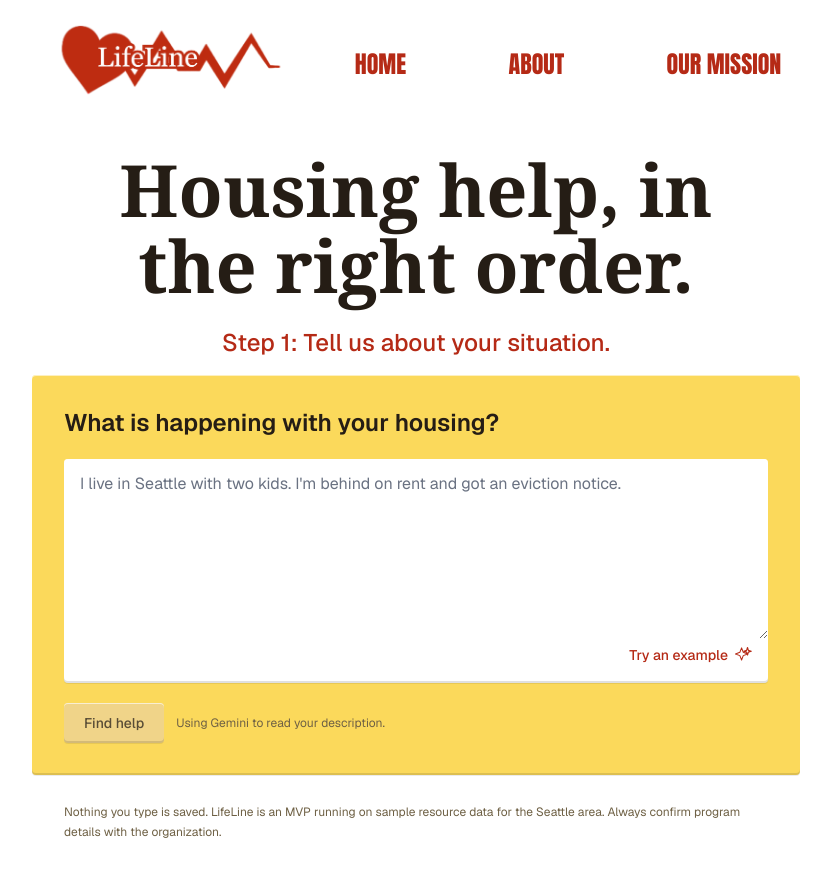
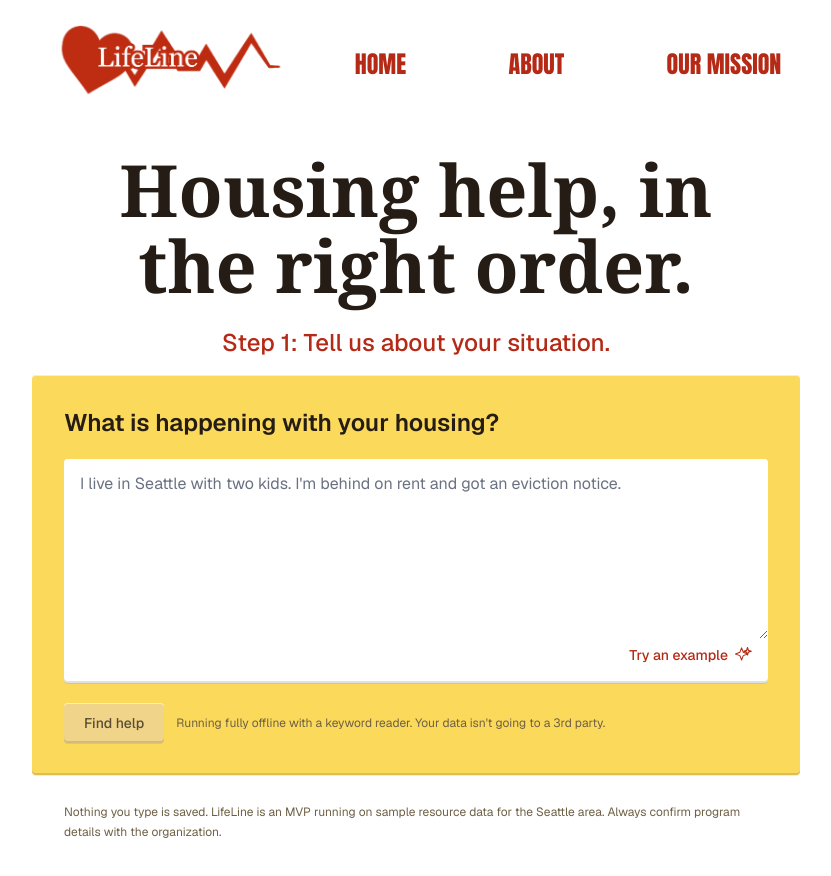
Before and after one commit to fullwizard/LifeLine, a Next.js app: page / in a window 1280 px wide. Shown: the top 876 px of the page, without its empty margins (224-1055 px from the left). Built offline with nearby package versions, Linux system fonts and the light colour scheme; no server answers.

Commit message:
Made explainers simpler/removed some

```diff
--- a/app/components/FollowUpStep.tsx
+++ b/app/components/FollowUpStep.tsx
@@ -20,7 +20,7 @@ export function FollowUpStep({
 
   return (
     <div className="grid items-start gap-8 md:grid-cols-[1fr_1.65fr]">
-      <UnderstoodFacts situation={parsed.situation} candidateCount={parsed.candidateCount} parsedBy={parsed.parsedBy} />
+      <UnderstoodFacts situation={parsed.situation} candidateCount={parsed.candidateCount} />
 
       <form
         className="rounded-none bg-paper p-5 space-y-4"
@@ -132,11 +132,9 @@ const NEED_LABEL: Record<string, string> = {
 export function UnderstoodFacts({
   situation,
   candidateCount,
-  parsedBy,
 }: {
   situation: Situation;
   candidateCount?: number;
-  parsedBy?: "gemini" | "fallback";
 }) {
   const chips: string[] = [];
   const loc = situation.location;
@@ -154,10 +152,11 @@ export function UnderstoodFacts({
     <section className="rounded-none bg-neutral-100 px-4 py-3">
       <div className="flex flex-wrap items-baseline justify-between gap-2">
         <h2 className="text-sm font-medium text-neutral-700">What we understood</h2>
-        <span className="text-xs text-neutral-500">
-          {candidateCount !== undefined && `${candidateCount} possible resource${candidateCount === 1 ? "" : "s"} so far`}
-          {parsedBy && ` · read by ${parsedBy === "gemini" ? "Gemini" : "keyword reader"}`}
-        </span>
+        {candidateCount !== undefined && (
+          <span className="text-xs text-neutral-500">
+            {candidateCount} possible resource{candidateCount === 1 ? "" : "s"} so far
+          </span>
+        )}
       </div>
       {chips.length ? (
         <ul className="mt-2 flex flex-wrap gap-2">
--- a/app/components/LifeLineApp.tsx
+++ b/app/components/LifeLineApp.tsx
@@ -9,7 +9,7 @@ import { SituationForm } from "./SituationForm";
 
 type Step = { kind: "input" } | { kind: "followup"; parsed: ParseResponse } | { kind: "plan"; plan: Plan };
 
-export function LifeLineApp({ aiEnabled }: { aiEnabled: boolean }) {
+export function LifeLineApp() {
   const [step, setStep] = useState<Step>({ kind: "input" });
   const [text, setText] = useState("");
   const [error, setError] = useState<string | null>(null);
@@ -64,7 +64,7 @@ export function LifeLineApp({ aiEnabled }: { aiEnabled: boolean }) {
         </div>
       )}
       {step.kind === "input" && (
-        <SituationForm initialText={text} pending={pending} aiEnabled={aiEnabled} onSubmit={submitSituation} />
+        <SituationForm initialText={text} pending={pending} onSubmit={submitSituation} />
       )}
       {step.kind === "followup" && (
         <FollowUpStep
--- a/app/components/PlanView.tsx
+++ b/app/components/PlanView.tsx
@@ -8,7 +8,7 @@ export function PlanView({ plan, onReset }: { plan: Plan; onReset: () => void })
   const confirmed = plan.ranked.filter((r) => !r.needsVerification).length;
   return (
     <div className="space-y-6">
-      <UnderstoodFacts situation={plan.situation} parsedBy={plan.parsedBy} />
+      <UnderstoodFacts situation={plan.situation} />
 
       <section className="rounded-none bg-accent-50 p-5">
         <h2 className="text-lg font-semibold text-accent-950">Your plan</h2>
@@ -25,10 +25,6 @@ export function PlanView({ plan, onReset }: { plan: Plan; onReset: () => void })
             ))}
           </ol>
         )}
-        <p className="mt-4 text-xs text-accent-900">
-          Written by {plan.generatedBy === "gemini" ? "Gemini" : "a template"} from the verified list below. Resources
-          were selected and ordered by rules, not by AI.
-        </p>
       </section>
 
       <section>
--- a/app/components/SituationForm.tsx
+++ b/app/components/SituationForm.tsx
@@ -11,12 +11,10 @@ const EXAMPLES = [
 export function SituationForm({
   initialText,
   pending,
-  aiEnabled,
   onSubmit,
 }: {
   initialText: string;
   pending: boolean;
-  aiEnabled: boolean;
   onSubmit: (text: string) => void;
 }) {
   const [text, setText] = useState(initialText);
@@ -140,7 +138,7 @@ export function SituationForm({
             {pending ? "Reading your situation…" : "Find help"}
           </button>
           <span className="text-xs text-neutral-500">
-            {aiEnabled ? "Using Gemini to read your description." : "Running fully offline with a keyword reader."}
+            Running fully offline with a keyword reader. Your data isn&apos;t going to a 3rd party.
           </span>
         </div>
       </div>
--- a/app/page.tsx
+++ b/app/page.tsx
@@ -3,7 +3,6 @@ import { HomeLink } from "./components/HomeLink";
 import { LifeLineApp } from "./components/LifeLineApp";
 
 export default function Home() {
-  const aiEnabled = Boolean(process.env.GEMINI_API_KEY?.trim());
   return (
     <main id="home" className="flex-1 w-full max-w-6xl mx-auto px-5 pb-10 sm:px-10">
       <header className="mb-6">
@@ -16,7 +15,7 @@ export default function Home() {
           </nav>
         </div>
       </header>
-      <LifeLineApp aiEnabled={aiEnabled} />
+      <LifeLineApp />
     </main>
   );
 }
```
